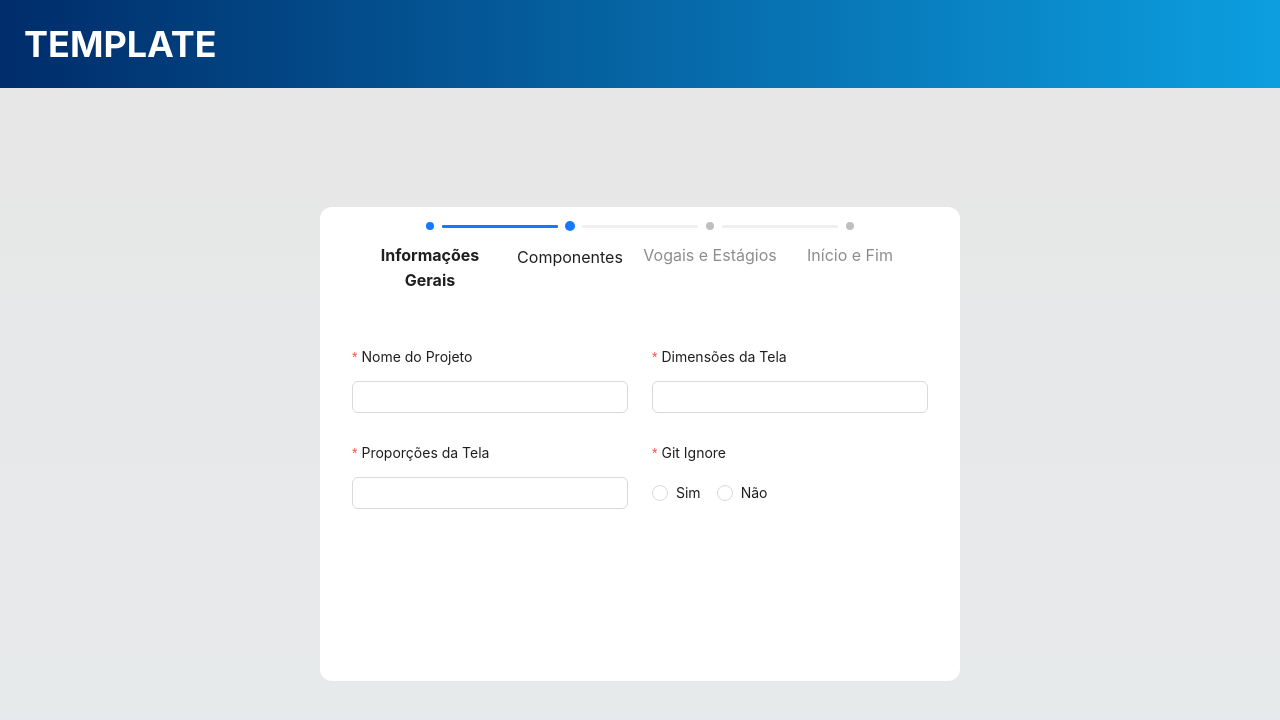
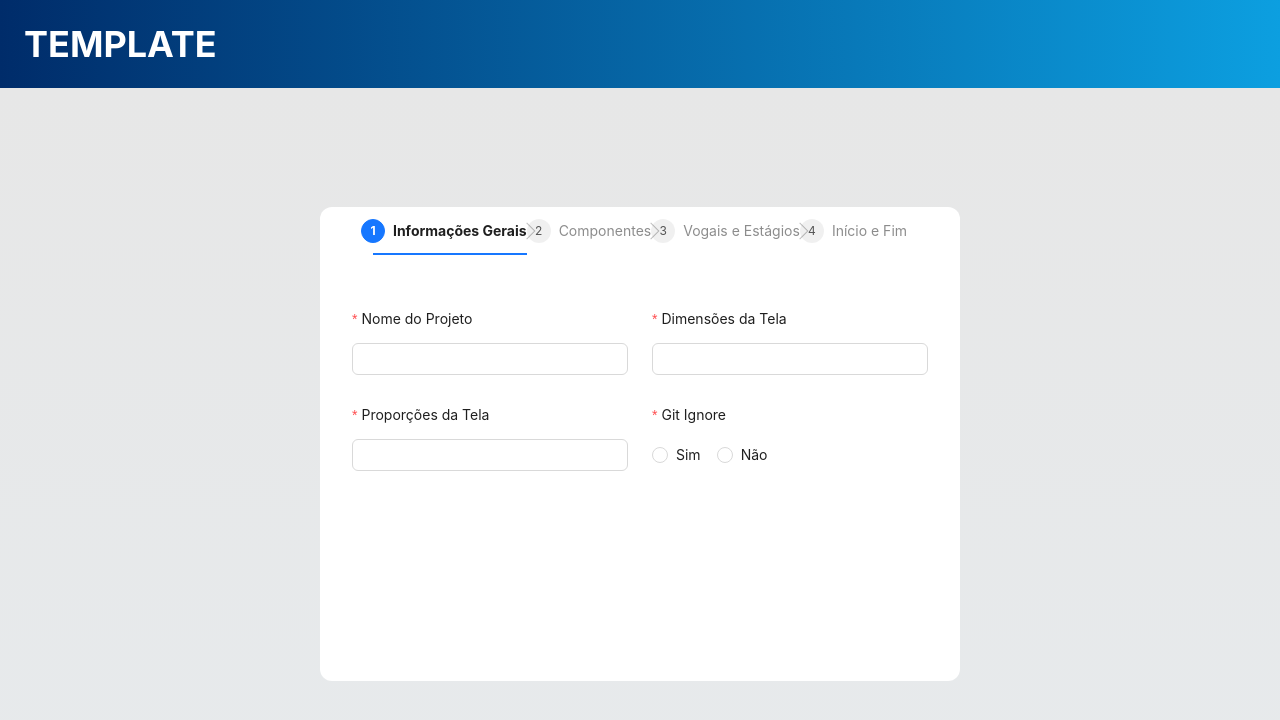
Before and after one commit to MarciioHenrique/game-template, a Next.js app: page /configurations in a window 1280 px wide. Shown: the top 720 px of the page. Built offline with nearby package versions, Linux system fonts and the light colour scheme.

Commit message:
refactor: changing style

```diff
--- a/src/app/steps.component.tsx
+++ b/src/app/steps.component.tsx
@@ -2,7 +2,7 @@
 import { Steps } from "antd";
 
 export default function TemplateSteps() {
-  const current = 1;
+  const current = 0;
   const { Step } = Steps;
 
   const steps = [
@@ -15,15 +15,16 @@ export default function TemplateSteps() {
   return (
     <Steps
       current={current}
-      className="flex justify-center p-4 w-8/12"
-      progressDot
+      size="small"
+      type="navigation"
+      className="flex justify-center p-4 w-9/12"
     >
       {steps.map((item, index) => (
         <Step
           key={item}
           title={item}
           className={`${
-            current === index + 1 ? "text-blue-700 font-bold" : "text-gray-400"
+            current === index ? "text-blue-700 font-bold" : "text-gray-400"
           }`}
         />
       ))}
```
